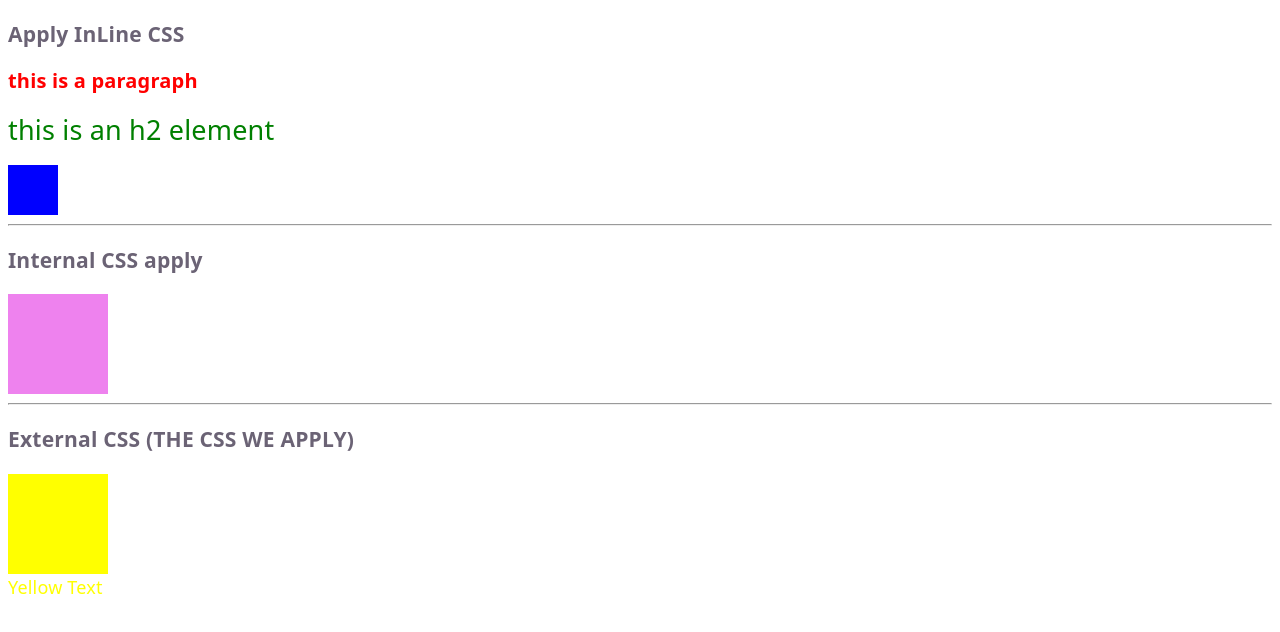
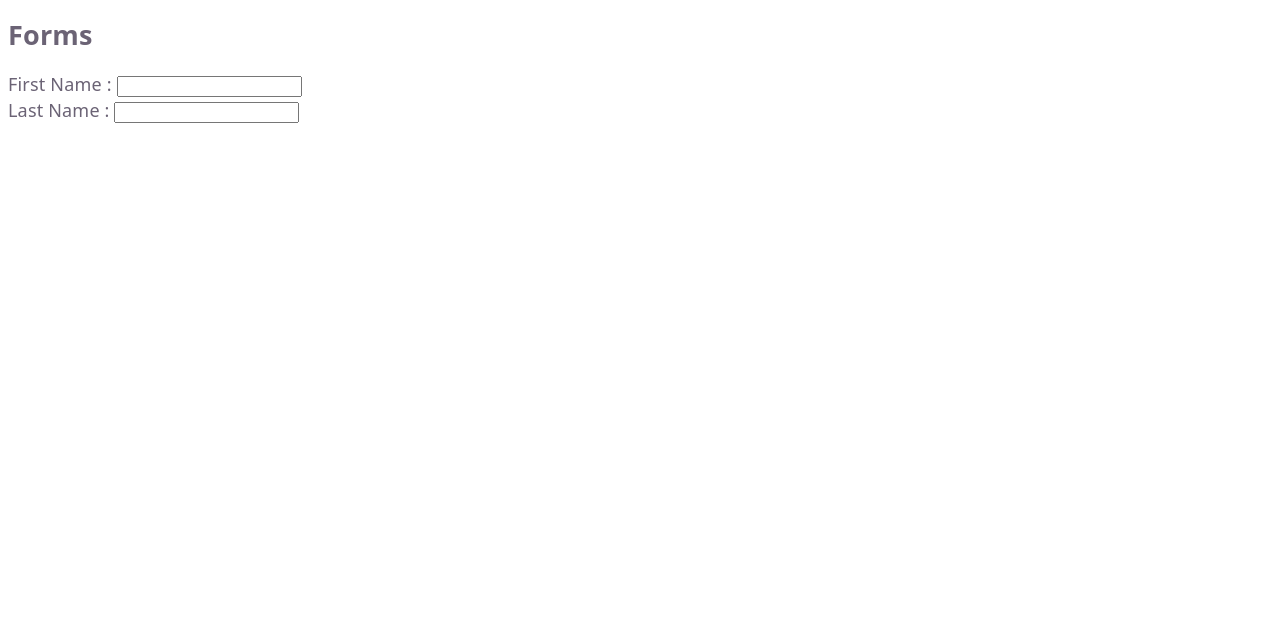
Before and after one commit to rudraksh-codes/ReactDRFProj, a React (Vite) app in the folder my-react-project/: page / in a window 1280 px wide. Shown: the top 632 px of the page. Built offline with nearby package versions, Linux system fonts and the light colour scheme.

Commit message:
feat: add basic form demo

```diff
--- a/my-react-project/src/App.jsx
+++ b/my-react-project/src/App.jsx
@@ -15,6 +15,8 @@ import LearnCustomHooks from './components/LearnCustomHooks.jsx'
 import LearnConditionalRendering from './components/LearnConditionalRendering.jsx'
 import LearnMap from './components/LearnMap.jsx'
 import InlineCss from './components/InlineCss.jsx'
+import LearnLoadingImages from './components/LearnLoadingImages.jsx'
+import LearnForms from './components/LearnForms.jsx'
 
 // step 1 (create context - outside the component)
 const StockContext = createContext()
@@ -55,8 +57,9 @@ function App() {
       {/* <LearnCustomHooks/> */}
       {/* <LearnConditionalRendering/> */}
       {/* <LearnMap/> */}
-      <InlineCss/>
-
+      {/* <InlineCss/> */}
+      {/* <LearnLoadingImages/> */}
+      <LearnForms/>
 
     </>
   )
--- /dev/null
+++ b/my-react-project/src/components/LearnForms.jsx
@@ -0,0 +1,27 @@
+import {useState} from 'react'
+
+const LearnForms = () => {
+    const [firstName, setFirstName] = useState("")
+    const [lastName, setLastName] = useState("")
+
+    const handleFirstNameInput = (e) => {
+        setFirstName(e.target.value)
+    }
+    const handleLastNameInput = (e) => {
+        setLastName(e.target.value)
+    }
+
+
+  return (
+    <>
+        <h2>Forms</h2>
+        <form action="">
+            First Name : <input type="text" name='firstName' value={firstName} onChange={handleFirstNameInput}/>
+            <br />
+            Last Name : <input type="text" name="lastName" value={lastName} onChange={handleLastNameInput}/>
+        </form>
+    </>
+  )
+}
+
+export default LearnForms
--- /dev/null
+++ b/my-react-project/src/components/LearnLoadingImages.jsx
@@ -0,0 +1,17 @@
+import React from 'react'
+import coverImage from '../assets/images/mkb.jpg'
+import ajayImage from '../assets/images/ajay.webp'
+
+const LearnLoadingImages = () => {
+  return (
+    <>
+      <h2>Loading Images</h2>
+      <img src={coverImage} width={200} /><hr />
+      <img src={ajayImage} width={500} />
+
+
+    </>
+  )
+}
+
+export default LearnLoadingImages
```
Also changed, not shown: my-react-project/src/assets/images/ajay.webp (added), my-react-project/src/assets/images/mkb.jpg (added).
